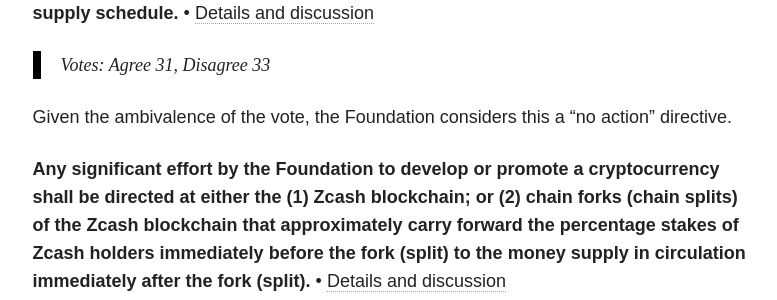
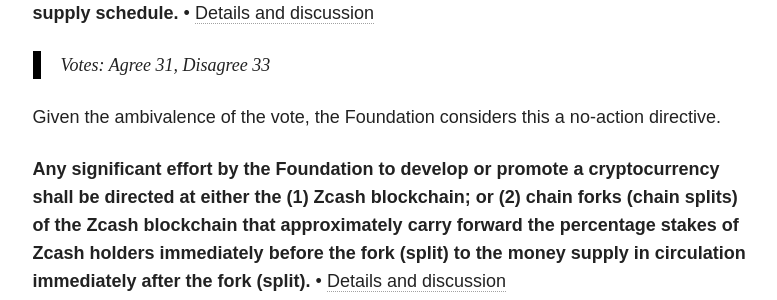
Before and after one commit to ZcashFoundation/zfnd, a Jekyll site: the page built from _posts/blog/2018-07-03-governance-results.md, in a window 1280 px wide and 900 px high, scrolled down 3612 px. Shown: the part 153-453 px from the top of the window, without its empty margins (347-1124 px from the left). Built offline with Jekyll 4.4.1, drawn with Linux system fonts in a browser that asks for light colours; nearby versions of some CDN libraries.

Commit message:
formatting tweak

```diff
--- a/_posts/blog/2018-07-03-governance-results.md
+++ b/_posts/blog/2018-07-03-governance-results.md
@@ -67,7 +67,7 @@
 
 > Votes: Agree 31, Disagree 33
 
-Given the ambivalence of the vote, the Foundation considers this a “no action” directive.
+Given the ambivalence of the vote, the Foundation considers this a no-action directive.
 
 **Any significant effort by the Foundation to develop or promote a cryptocurrency shall be directed at either the (1) Zcash blockchain; or (2) chain forks (chain splits) of the Zcash blockchain that approximately carry forward the percentage stakes of Zcash holders immediately before the fork (split) to the money supply in circulation immediately after the fork (split).** • [Details and discussion](https://github.com/ZcashFoundation/Elections/pull/14)
 
```
